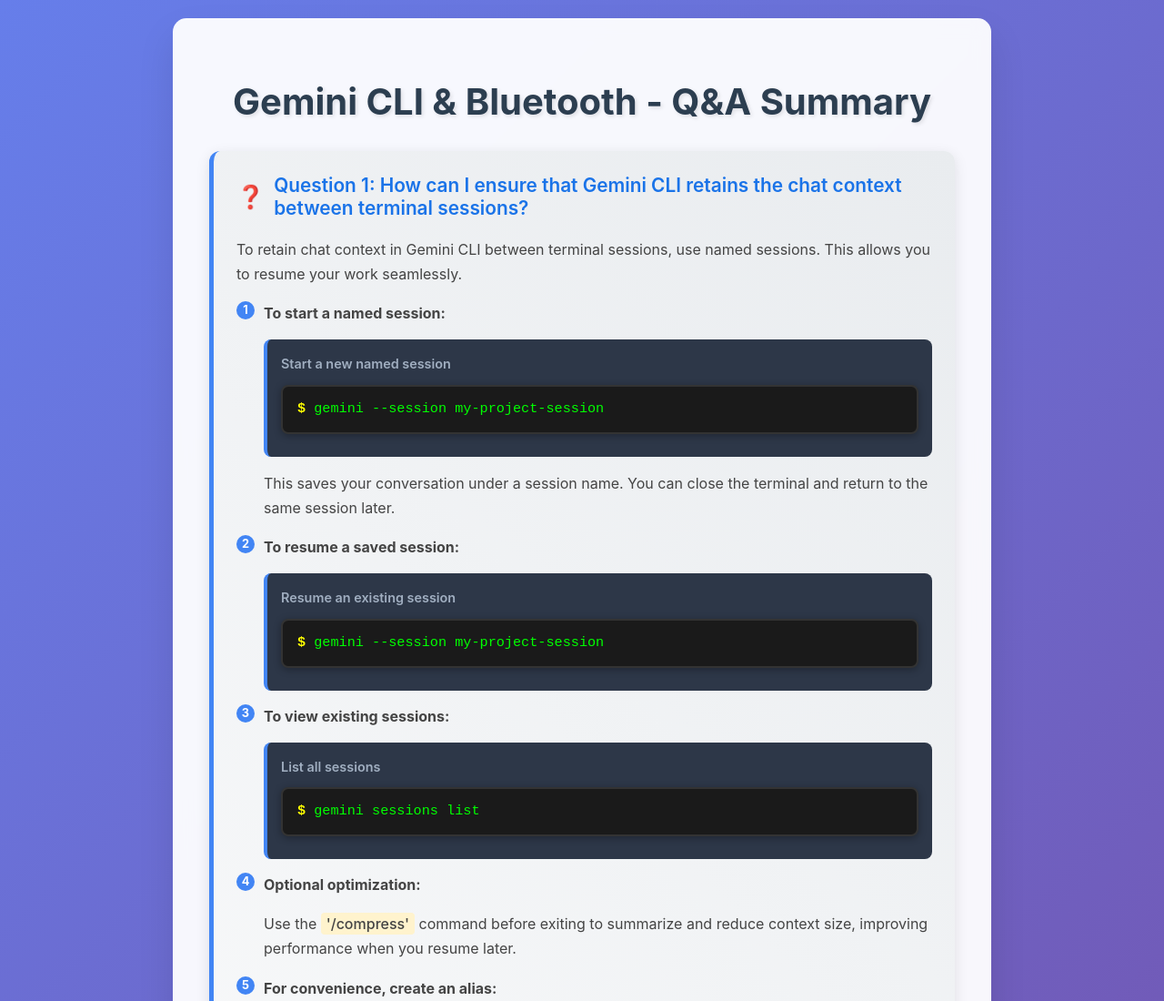
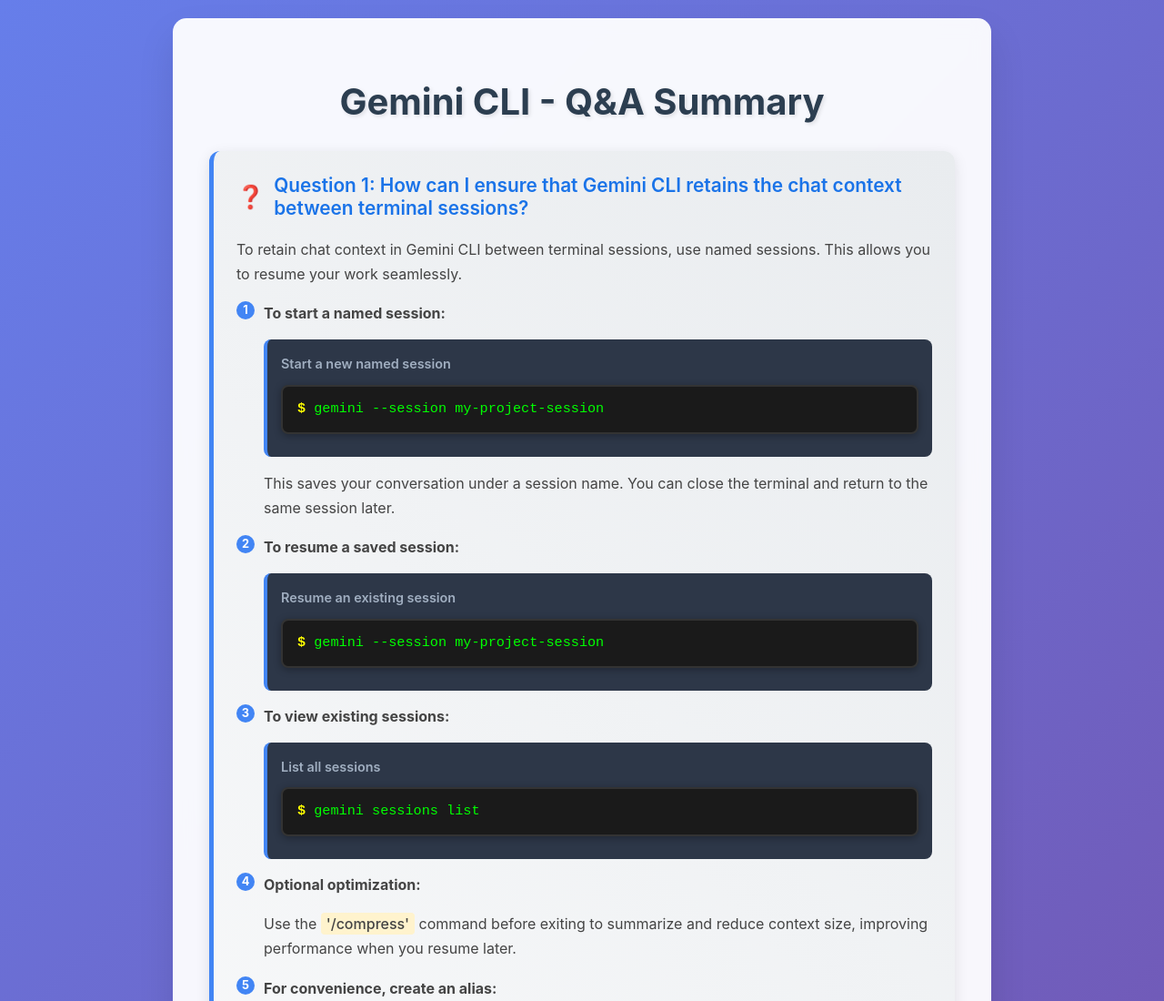
Before and after one commit to vadim03/Gemini_CLI_QandA, a plain HTML site: page index.html in a window 1280 px wide. Shown: the top 1100 px of the page at 91% size. Drawn offline with Linux system fonts and the light colour scheme.

Commit message:
Update index.html

```diff
--- a/index.html
+++ b/index.html
@@ -184,7 +184,7 @@
 </head>
 <body>
     <div class="container">
-        <h1>Gemini CLI & Bluetooth - Q&A Summary</h1>
+        <h1>Gemini CLI - Q&A Summary</h1>
 
         <div class="question-section">
             <div class="question">Question 1: How can I ensure that Gemini CLI retains the chat context between terminal sessions?</div>
```
